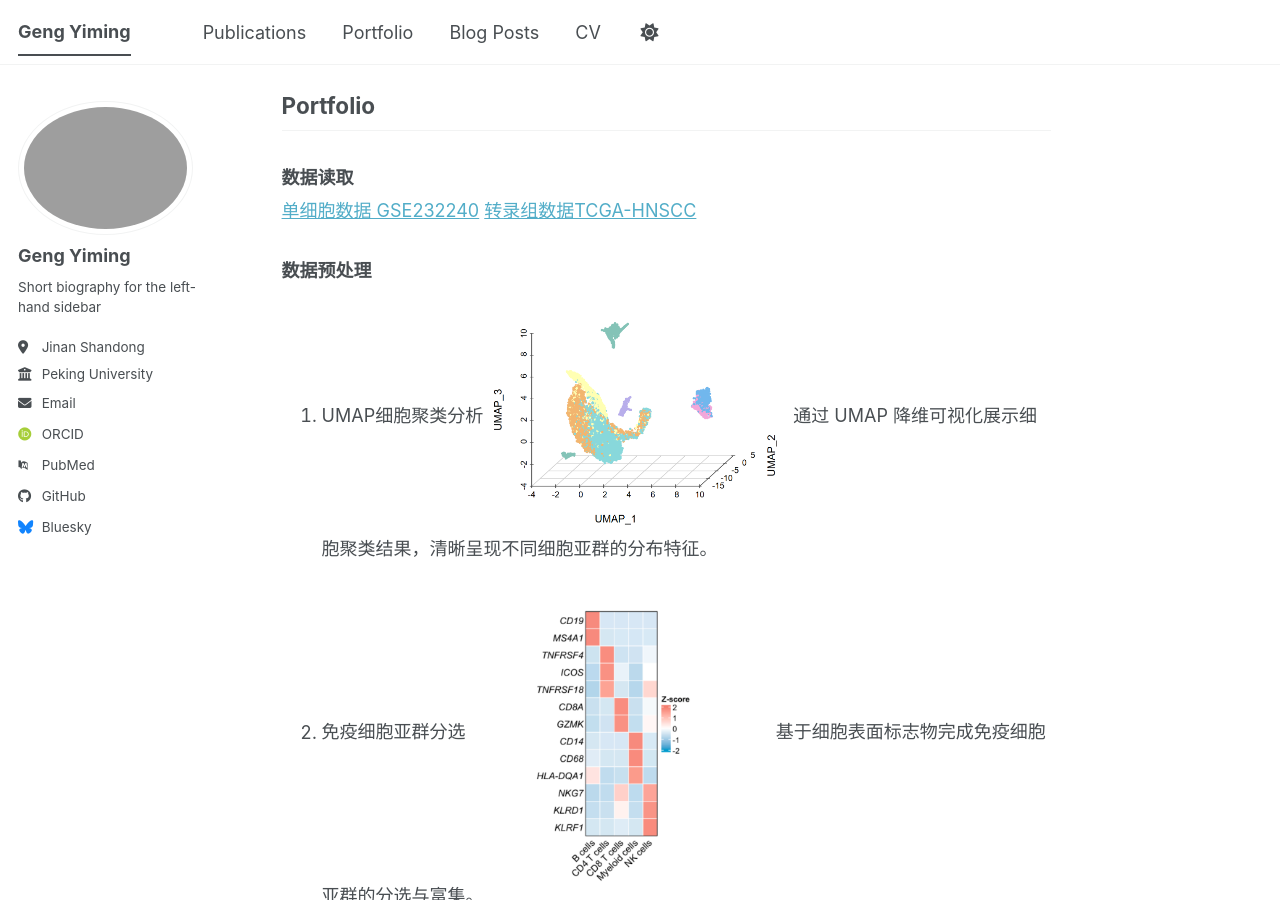
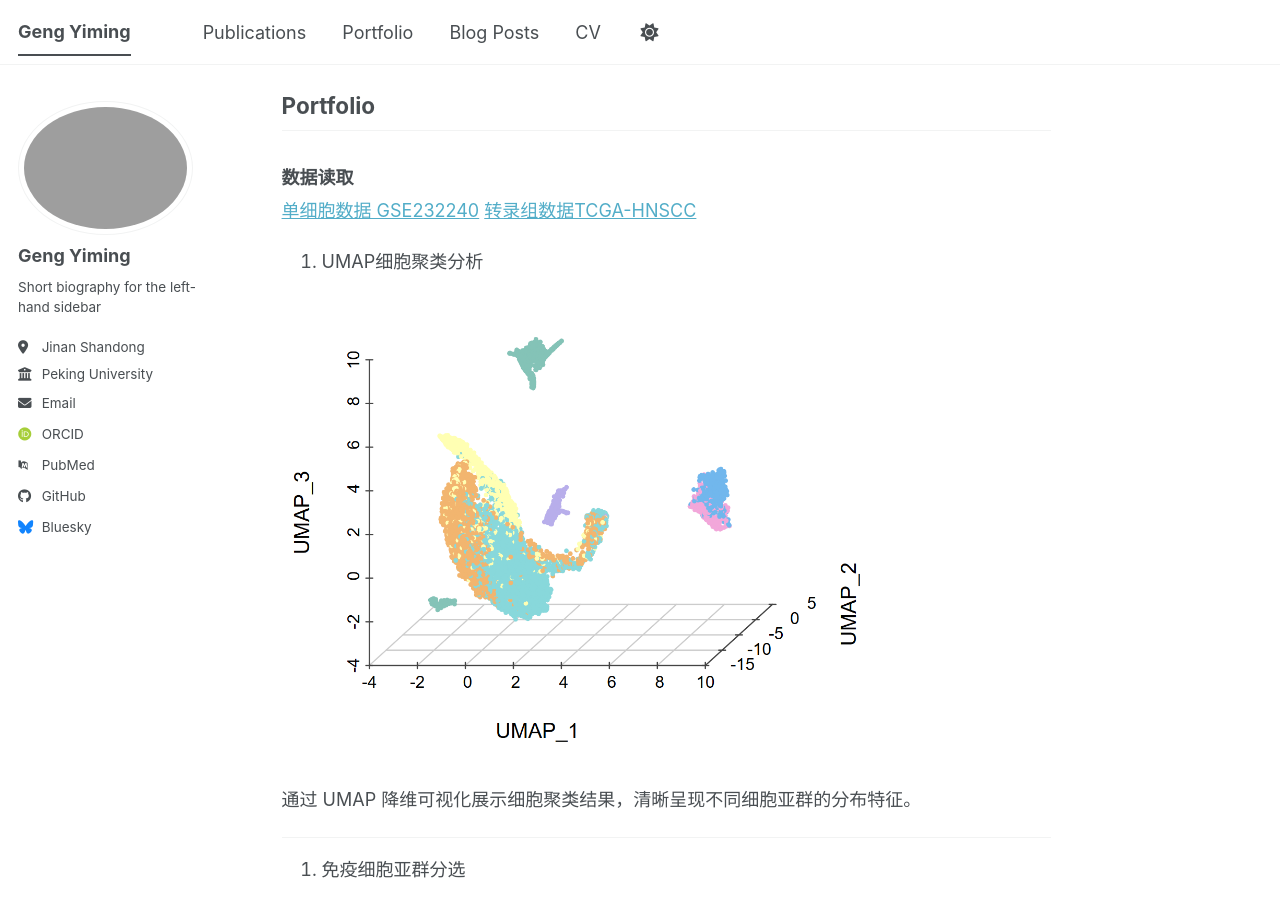
Before and after one commit to GENGYIM/GENGYIM.github.io, a Jekyll site: the page built from _pages/about.md, in a window 1280 px wide and 900 px high, scrolled down 1089 px. Built offline with Jekyll 4.4.1, drawn with Linux system fonts in a browser that asks for light colours; some web fonts are replaced; a script bundle is joined from its source files by our own code; library files that are not in the unit come from our copies.

Commit message:
Update about.md

```diff
--- a/_pages/about.md
+++ b/_pages/about.md
@@ -31,15 +31,24 @@ The construction of various nanodrug delivery systems and their applications in
 [转录组数据TCGA-HNSCC](https://portal.gdc.cancer.gov/)
 
 
-### 数据预处理
 1. UMAP细胞聚类分析
-![UMAP 细胞聚类结果图](/images/屏幕截图 2026-01-17 100352.png){: style="width: 80%; max-width: 300px;"}
+
+![UMAP 细胞聚类结果图](/images/屏幕截图 2026-01-17 100352.png){: style="width: 80%; max-width: 600px;"}
+
 通过 UMAP 降维可视化展示细胞聚类结果，清晰呈现不同细胞亚群的分布特征。
 
+---
+
 2. 免疫细胞亚群分选
-![免疫细胞亚群分选结果图](/images/02.png){: style="width: 80%; max-width: 300px;"}
+
+![免疫细胞亚群分选结果图](/images/02.png){: style="width: 80%; max-width: 600px;"}
+
 基于细胞表面标志物完成免疫细胞亚群的分选与富集。
 
+---
+
 3. NR组和RE组免疫细胞差异
-![NR组和RE组免疫细胞差异](/images/03.png){: style="width: 80%; max-width: 300px}
+
+![NR组和RE组免疫细胞差异](/images/03.png){: style="width: 80%; max-width: 600px;"}
+
 各样本中各类免疫细胞的相对比例构成
```
